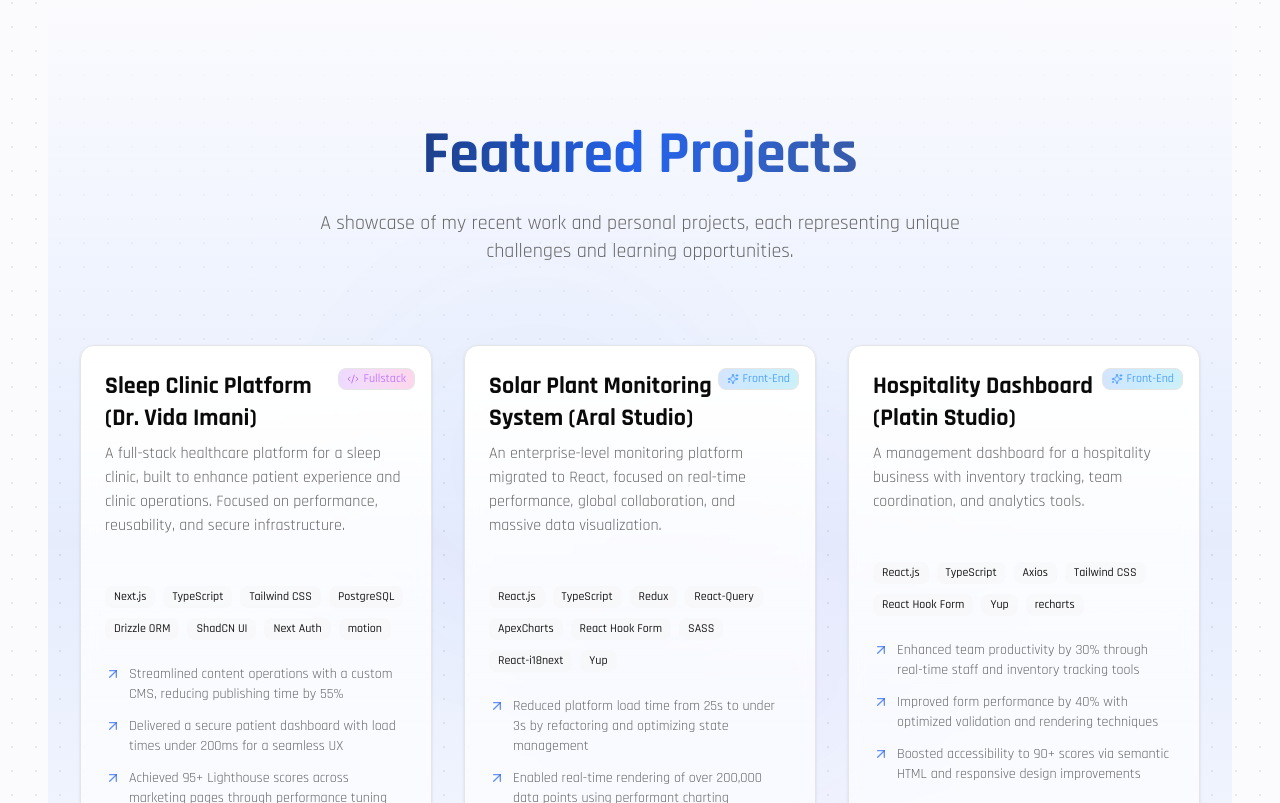
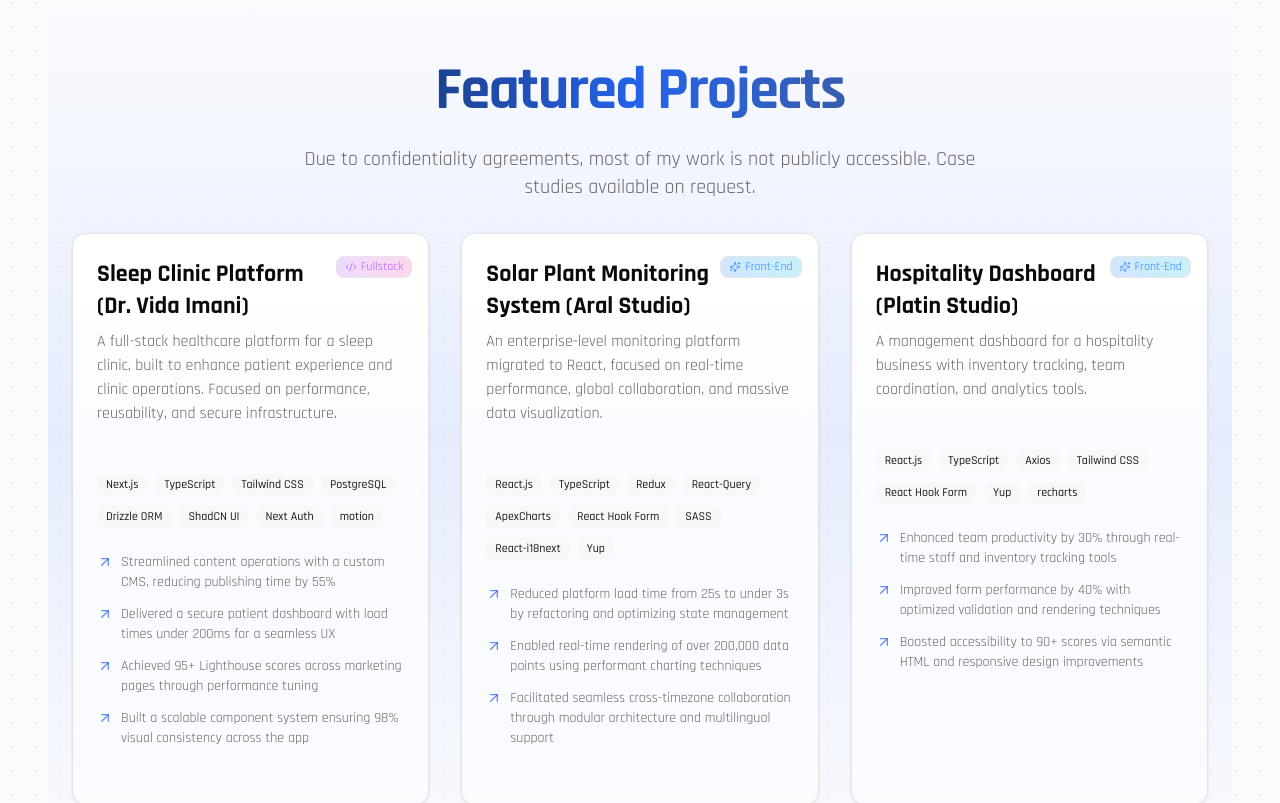
Before and after one commit to Babak-Taghizadeh/babak-creates-portfolio, a Next.js app: page / in a window 1280 px wide. Shown: the part 1617-2420 px from the top of the page. Built offline with nearby package versions, Linux system fonts and the light colour scheme; no server answers.

Commit message:
refactor: simplify ProjectsSection by integrating SectionHeader component and removing motion animations for a cleaner layout

```diff
--- a/src/components/sections/projects/projects-section.tsx
+++ b/src/components/sections/projects/projects-section.tsx
@@ -1,101 +1,21 @@
 "use client";
 
-import { motion, useScroll, useTransform } from "motion/react";
-import { useRef, useState } from "react";
+import { useState } from "react";
 import { PROJECTS } from "@/lib/constants";
 import ProjectCard from "./project-card";
+import SectionHeader from "@/components/shared/section-header";
 
 const ProjectsSection = () => {
-  const containerRef = useRef<HTMLDivElement>(null);
   const [hoveredIndex, setHoveredIndex] = useState<number | null>(null);
 
-  const { scrollYProgress } = useScroll({
-    target: containerRef,
-    offset: ["start end", "end start"],
-  });
-
-  const opacity = useTransform(scrollYProgress, [0, 0.2, 0.8, 1], [0, 1, 1, 0]);
-  const scale = useTransform(
-    scrollYProgress,
-    [0, 0.2, 0.8, 1],
-    [0.8, 1, 1, 0.8],
-  );
-
   return (
-    <section
-      ref={containerRef}
-      className="relative overflow-hidden px-4 py-32 md:px-6 lg:px-8"
-    >
-      <div className="from-background via-primary/10 to-background/40 absolute inset-0 -z-10 bg-gradient-to-b" />
-
-      <motion.div className="absolute inset-0 -z-10" style={{ opacity, scale }}>
-        <motion.div
-          className="bg-primary/5 absolute top-1/4 left-1/4 h-96 w-96 rounded-full blur-3xl"
-          animate={{
-            scale: [1, 1.2, 1],
-            opacity: [0.3, 0.5, 0.3],
-          }}
-          transition={{
-            duration: 8,
-            repeat: Infinity,
-            ease: "easeInOut",
-          }}
+    <section className="from-background via-primary/10 to-background/40 section-wrapper max-w-7xl bg-gradient-to-b">
+      <SectionHeader
+        description="Due to confidentiality agreements, most of my work is not publicly
+            accessible. Case studies available on request."
+        title="Featured Projects"
       />
-        <motion.div
-          className="absolute right-1/4 bottom-1/4 h-96 w-96 rounded-full bg-purple-500/5 blur-3xl"
-          animate={{
-            scale: [1.2, 1, 1.2],
-            opacity: [0.5, 0.3, 0.5],
-          }}
-          transition={{
-            duration: 8,
-            repeat: Infinity,
-            ease: "easeInOut",
-          }}
-        />
-      </motion.div>
-
-      <div className="mx-auto max-w-7xl">
-        <motion.div
-          initial={{ opacity: 0, y: 20 }}
-          whileInView={{ opacity: 1, y: 0 }}
-          viewport={{ once: true }}
-          transition={{ duration: 0.7 }}
-          className="mb-20 text-center"
-        >
-          <motion.div
-            initial={{ opacity: 0, scale: 0.9 }}
-            whileInView={{ opacity: 1, scale: 1 }}
-            transition={{ delay: 0.2, duration: 0.5 }}
-          >
-            <h2 className="from-foreground via-primary to-foreground/70 bg-gradient-to-r bg-clip-text pb-6 text-5xl font-bold text-transparent md:text-6xl">
-              Featured Projects
-            </h2>
-          </motion.div>
-          <motion.p
-            initial={{ opacity: 0, y: 10 }}
-            whileInView={{ opacity: 1, y: 0 }}
-            transition={{ delay: 0.4, duration: 0.5 }}
-            className="text-muted-foreground mx-auto max-w-2xl text-lg md:text-xl"
-          >
-            A showcase of my recent work and personal projects, each
-            representing unique challenges and learning opportunities.
-          </motion.p>
-        </motion.div>
-
-        <motion.div
-          initial="hidden"
-          whileInView="visible"
-          viewport={{ once: true }}
-          variants={{
-            visible: {
-              transition: {
-                staggerChildren: 0.3,
-              },
-            },
-          }}
-          className="grid grid-cols-1 gap-8 md:grid-cols-2 lg:grid-cols-3"
-        >
+      <div className="grid grid-cols-1 gap-8 md:grid-cols-2 lg:grid-cols-3">
         {PROJECTS.map((project, index) => (
           <ProjectCard
             key={index}
@@ -105,7 +25,6 @@ const ProjectsSection = () => {
             onHoverEnd={() => setHoveredIndex(null)}
           />
         ))}
-        </motion.div>
       </div>
     </section>
   );
```
Lines whose indentation alone changed are shown as unchanged.
